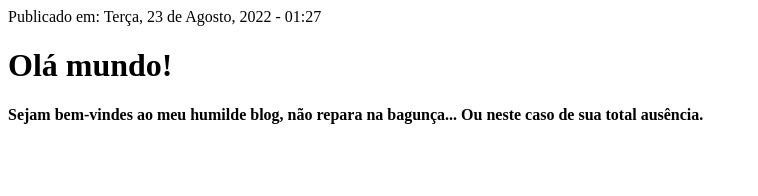
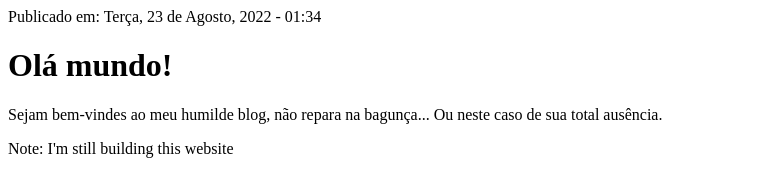
Before and after one commit to Andre-LA/andre-la.github.io, a plain HTML site: page docs/index.html in a window 1280 px wide. Shown: the whole page, without its empty margins (0-758 px from the left). Drawn offline with Linux system fonts and the light colour scheme.

Commit message:
some notes

```diff
--- a/docs/index.html
+++ b/docs/index.html
@@ -6,9 +6,10 @@
   </head>
   <body>
     <div id="post-content">
-      <div id="publish-date">Publicado em: Terça, 23 de Agosto, 2022 - 01:27</div>
+      <div id="publish-date">Publicado em: Terça, 23 de Agosto, 2022 - 01:34</div>
       <h1>Olá mundo!</h1>
-      <strong>Sejam bem-vindes ao meu humilde blog, não repara na bagunça... Ou neste caso de sua total ausência.</strong>
+      <p>Sejam bem-vindes ao meu humilde blog, não repara na bagunça... Ou neste caso de sua total ausência.</p>
+      <p>Note: I'm still building this website</p>
     </div>
   </body>
 </html>
```
Also changed, not shown: 2 other files.
